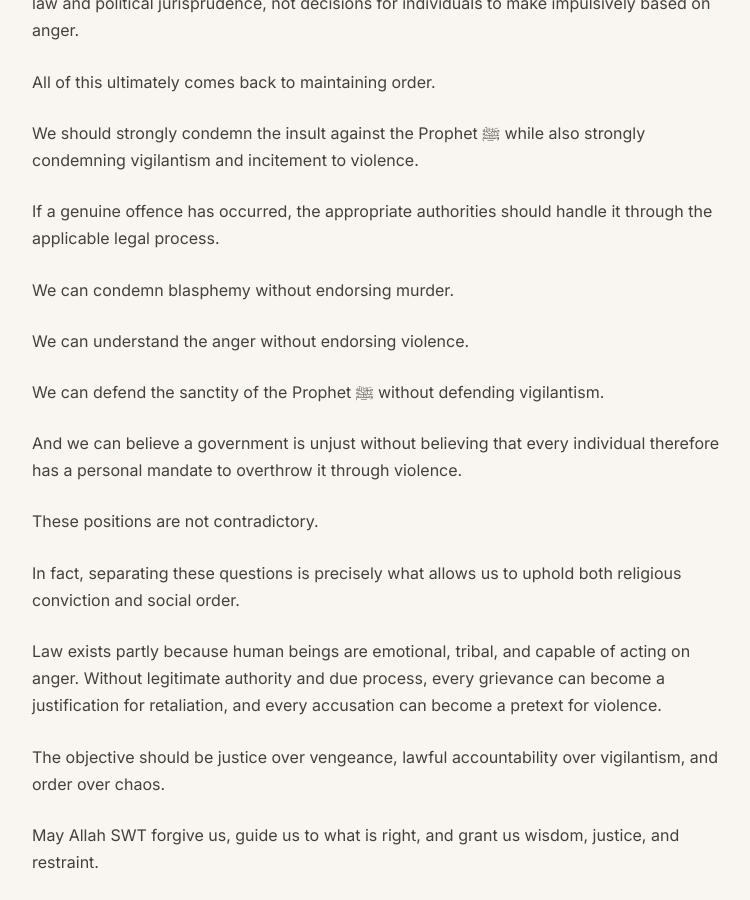
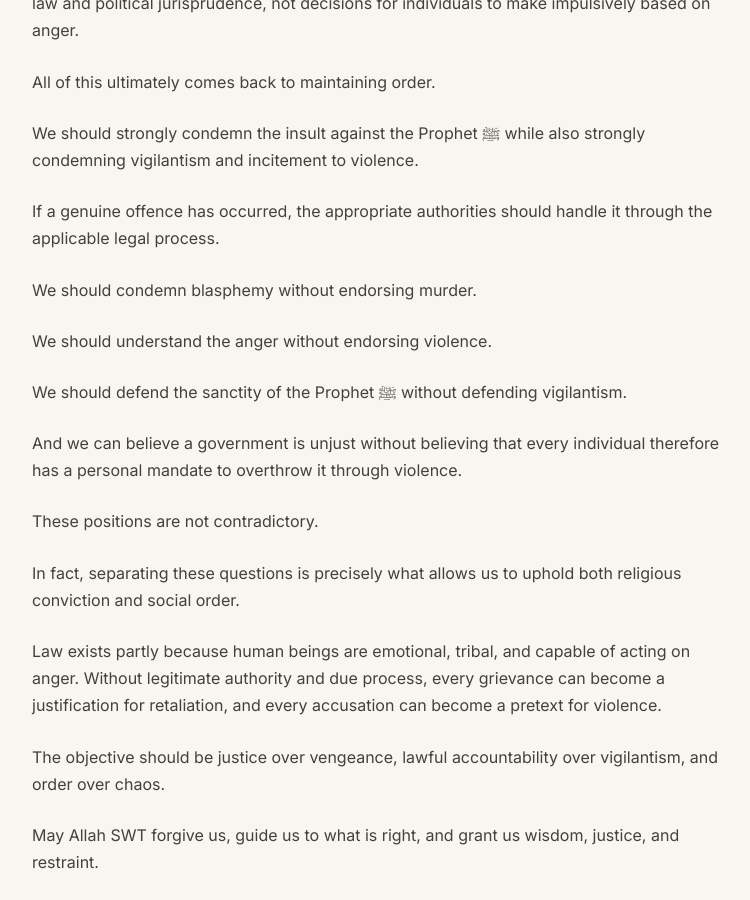
Before and after one commit to dotaziz/dotaziz.github.io, a Jekyll site: the page built from _posts/2026-08-11-blasphemy-anger-and-the-limits-of-personal-justice.md, in a window 1280 px wide and 900 px high, scrolled down 2846 px. Shown: the whole window, without its empty margins (256-1006 px from the left). Built offline with Jekyll 4.4.1, drawn with Linux system fonts in a browser that asks for light colours; some of the changed text lies outside the part shown.

Commit message:
Update 2026-08-11-blasphemy-anger-and-the-limits-of-personal-justice.md

```diff
--- a/_posts/2026-08-11-blasphemy-anger-and-the-limits-of-personal-justice.md
+++ b/_posts/2026-08-11-blasphemy-anger-and-the-limits-of-personal-justice.md
@@ -79,11 +79,11 @@ We should strongly condemn the insult against the Prophet ﷺ while also strongl
 
 If a genuine offence has occurred, the appropriate authorities should handle it through the applicable legal process.
 
-We can condemn blasphemy without endorsing murder.
+We should condemn blasphemy without endorsing murder.
 
-We can understand the anger without endorsing violence.
+We should understand the anger without endorsing violence.
 
-We can defend the sanctity of the Prophet ﷺ without defending vigilantism.
+We should defend the sanctity of the Prophet ﷺ without defending vigilantism.
 
 And we can believe a government is unjust without believing that every individual therefore has a personal mandate to overthrow it through violence.
 
```
Also changed, not shown: other parts of _posts/2026-08-11-blasphemy-anger-and-the-limits-of-personal-justice.md (+1 -1 lines).
